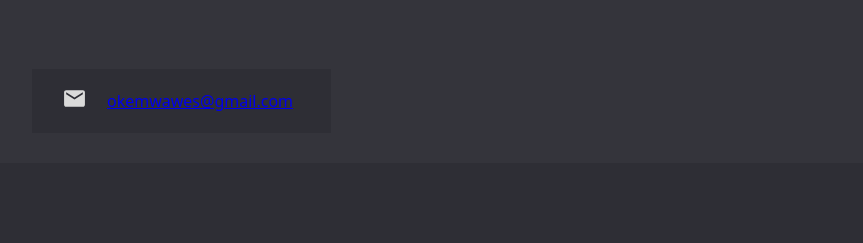
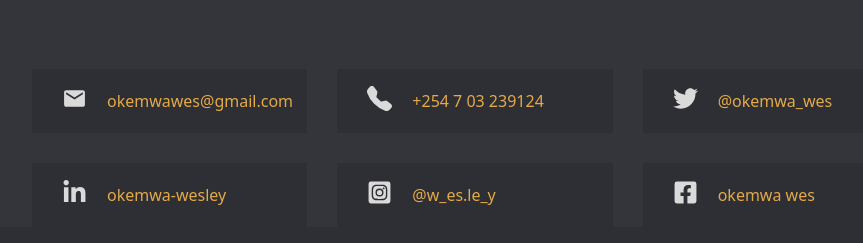
Before and after one commit to 1wes/Wes-Portfolio, a React (Create React App) app: page /#/ in a window 1280 px wide. Shown: the part 3299-3542 px from the top of the page, without its empty margins (170-1033 px from the left). Before the commit the page ends 3512 px from the top, so only its background shows below. Built offline with nearby package versions, Linux system fonts and the light colour scheme.

Commit message:
add more contact info

```diff
--- a/src/components/contact.js
+++ b/src/components/contact.js
@@ -4,6 +4,8 @@ import { CardSection } from "./services";
 import { CardRow } from "./portfolio";
 import { MdMail } from "react-icons/md";
 import { Link } from "react-router-dom";
+import { BsTelephoneFill } from "react-icons/bs";
+import { FaFacebookSquare, FaInstagramSquare, FaLinkedinIn, FaTwitter } from "react-icons/fa";
 
 let ContactDescription=()=>{
 
@@ -31,9 +33,13 @@ let ContactCard=({contactIcon, contact, address})=>{
             <i>
                 {contactIcon}
             </i>
-            <Link to={contact} className="contact-info" target="blank">
-                {address}
-            </Link>
+
+            <div className="contact-info">
+                <Link to={contact} className="address" target="blank">
+                    {address}
+                </Link>
+            </div>
+
         </div>
         </>
     )
@@ -49,13 +55,13 @@ let Contact=()=>{
                     <CardSection id={`contact-card-section`}>
                         <CardRow>
                             <ContactCard contactIcon={<MdMail/>} contact={`mailto:okemwawes@gmail.com`} address={`okemwawes@gmail.com`} />
-                            {/* <ContactCard/> */}
-                            {/* <ContactCard/> */}
+                            <ContactCard contactIcon={<BsTelephoneFill/>} contact={`tel:+254 7 03 239124`} address={`+254 7 03 239124`} />
+                            <ContactCard contactIcon={<FaTwitter/>} contact={`https://twitter.com/okemwa_wes`} address={`@okemwa_wes`} />
                         </CardRow>
                         <CardRow>
-                            {/* <ContactCard/> */}
-                            {/* <ContactCard/> */}
-                            {/* <ContactCard/> */}
+                            <ContactCard contactIcon={<FaLinkedinIn/>} contact={`https://www.linkedin.com/in/okemwa-wes/`} address={`okemwa-wesley`} />
+                            <ContactCard contactIcon={<FaInstagramSquare/>} contact={`https://z-p15.www.instagram.com/w_es.le_y/`} address={`@w_es.le_y`} />
+                            <ContactCard contactIcon={<FaFacebookSquare/>} contact={`https://web.facebook.com/wes.wesley.794`} address={`okemwa wes`}/>
                         </CardRow>
                     </CardSection>
                 </div>
```
